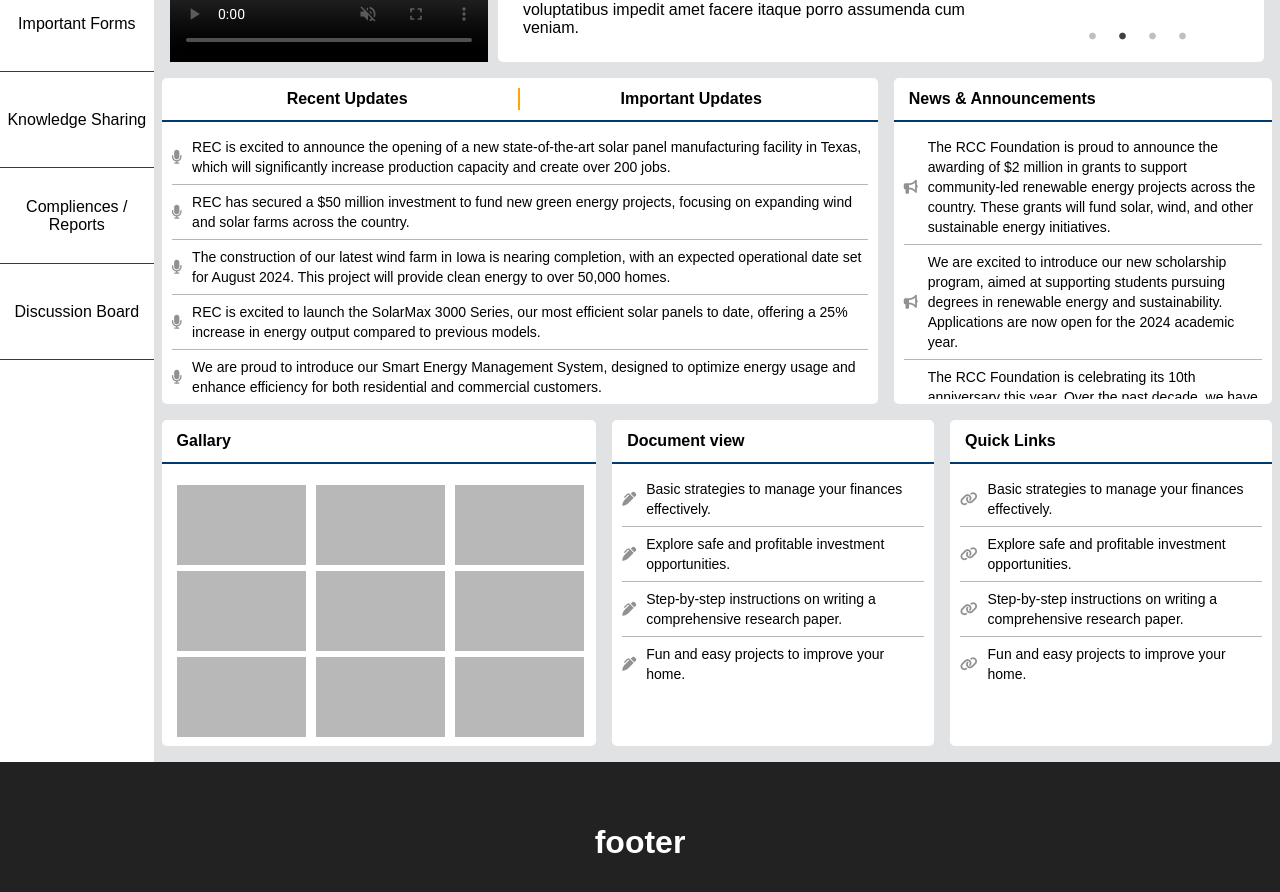
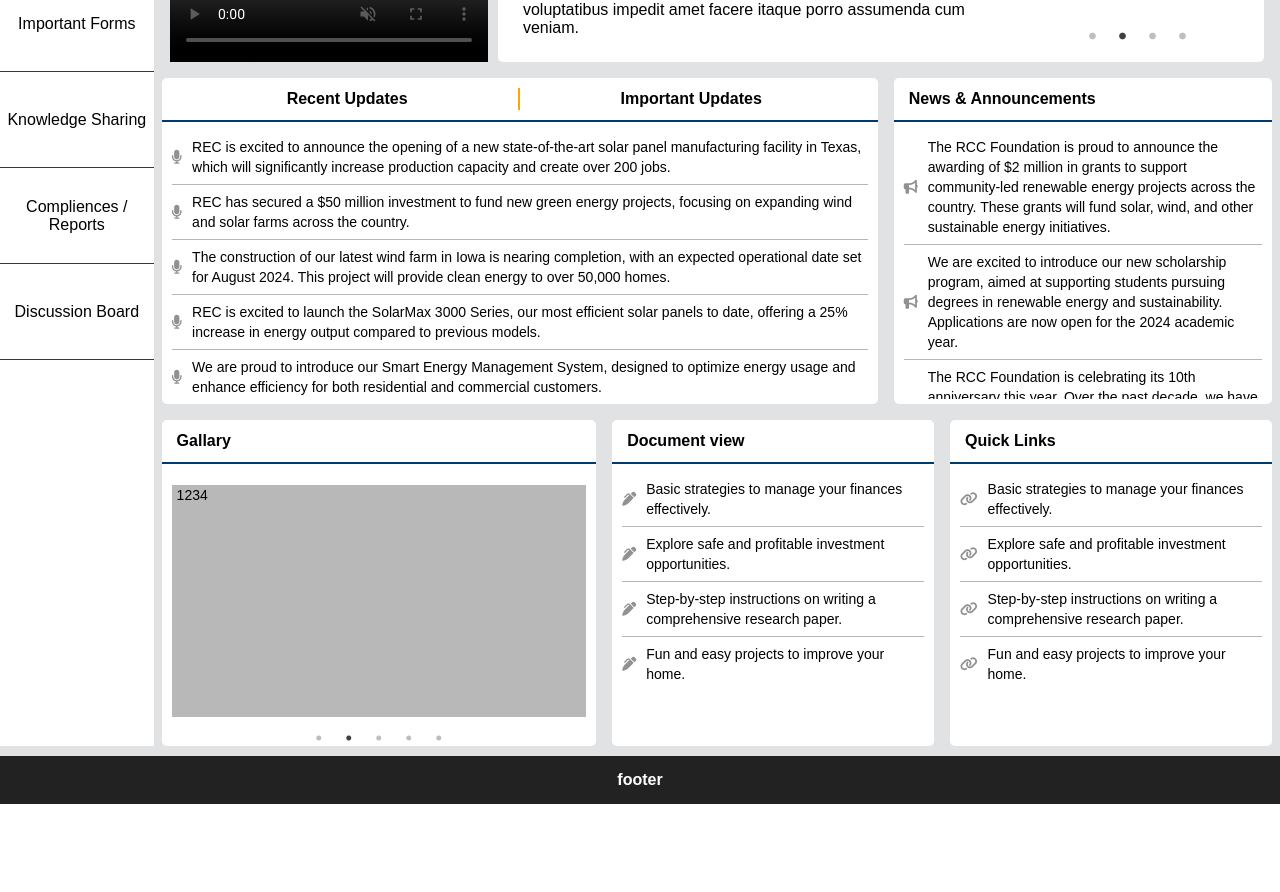
Before and after one commit to kamdibk/intranet-dashboard, a plain HTML site: page index.html in a window 1280 px wide. Shown: the part 456-1348 px from the top of the page. After the commit the page ends 1260 px from the top, so only its background shows below. Drawn offline with nearby package versions, Linux system fonts and the light colour scheme; grey boxes are pictures that could not be loaded.

Commit message:
few changes

```diff
--- a/index.html
+++ b/index.html
@@ -362,29 +362,24 @@
                                                     <div class="images-slider-container">
                                                         <div class="image-slider">
                                                             <div class="imgage-container">
-                                                                <div></div>
-                                                                <div></div>
-                                                                <div></div>
+                                                                <div>1234</div>
+
                                                             </div>
                                                             <div class="imgage-container">
-                                                                <div></div>
-                                                                <div></div>
-                                                                <div></div>
+                                                                <div>1234</div>
+
                                                             </div>
                                                             <div class="imgage-container">
-                                                                <div></div>
-                                                                <div></div>
-                                                                <div></div>
+                                                                <div>1234</div>
+
                                                             </div>
                                                             <div class="imgage-container">
-                                                                <div></div>
-                                                                <div></div>
-                                                                <div></div>
+                                                                <div>1234</div>
+
                                                             </div>
                                                             <div class="imgage-container">
-                                                                <div></div>
-                                                                <div></div>
-                                                                <div></div>
+                                                                <div>1234</div>
+
                                                             </div>
                                                         </div>
                                                     </div>
@@ -484,7 +479,7 @@
             </div>
             <!-- footer -->
             <footer>
-                <h1>footer</h1>
+                <h4>footer</h4>
             </footer>
         </div> <!-- main inner end -->
     </div>
@@ -508,12 +503,12 @@
         $(document).ready(function () {
             $('.image-slider').slick({
                 infinite: true,
-                slidesToShow: 3,
+                slidesToShow: 1,
                 slidesToScroll: 1,
-                autoplay: false,
+                autoplay: true,
                 autoplaySpeed: 2500,
                 arrows: false,
-                dots: false,
+                dots: true,
             });
         });
 
@@ -523,6 +518,10 @@
                 contentBlock.classList.remove('hidden');
             } else {
                 contentBlock.classList.add('hidden');
+                document.getElementById("birthdayContent").classList.add('hidden');
+                document.getElementById("calenderContent").classList.add('hidden');
+                document.getElementById("newsletterContent").classList.add('hidden');
+                document.getElementById("peopleContent").classList.add('hidden');
             }
         });
         document.getElementById('birthdayBtn').addEventListener('click', function () {
--- a/style.css
+++ b/style.css
@@ -66,7 +66,7 @@
 }
 
 .blocks-inner-container {
-    padding-bottom: 1rem;
+    /* padding-bottom: 1rem; */
 }
 
 .side-nav-link-container>div:not(:first-of-type) {
@@ -310,13 +310,14 @@
 }
 
 footer {
-    height: 10rem;
+    height: 3rem;
     width: 100%;
     background-color: rgb(34, 34, 34);
     color: white;
     display: flex;
     align-items: center;
     justify-content: center;
+    margin-top: 10px;
 }
 
 @media (max-width:756px) {
@@ -596,7 +597,8 @@ footer {
 
 }
 .imgage-container div{
-    height: 5rem;
+    height: 232px;
+    width: 100%;
     background-color: rgb(184, 184, 184);
     margin: 6px 5px;
 }
```
